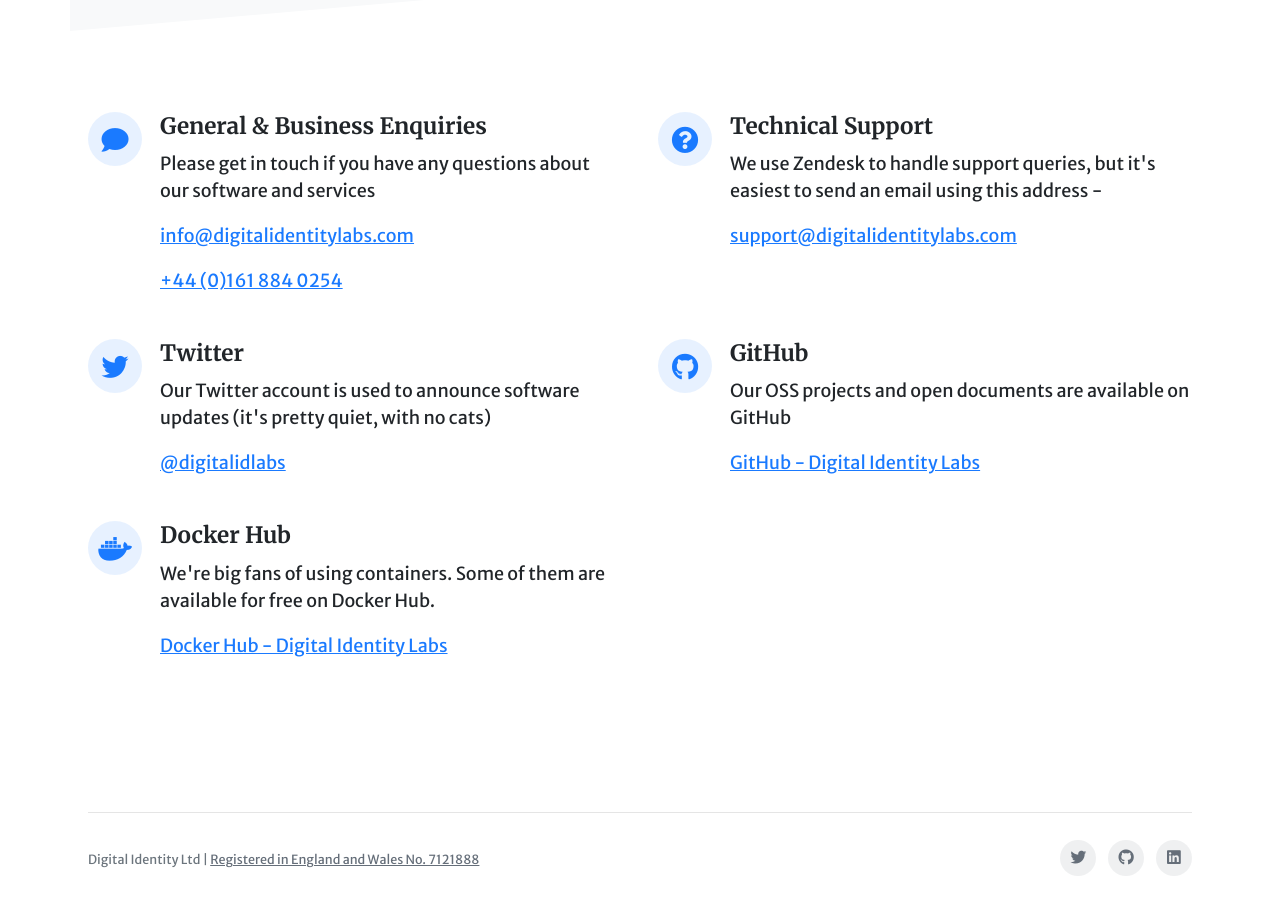
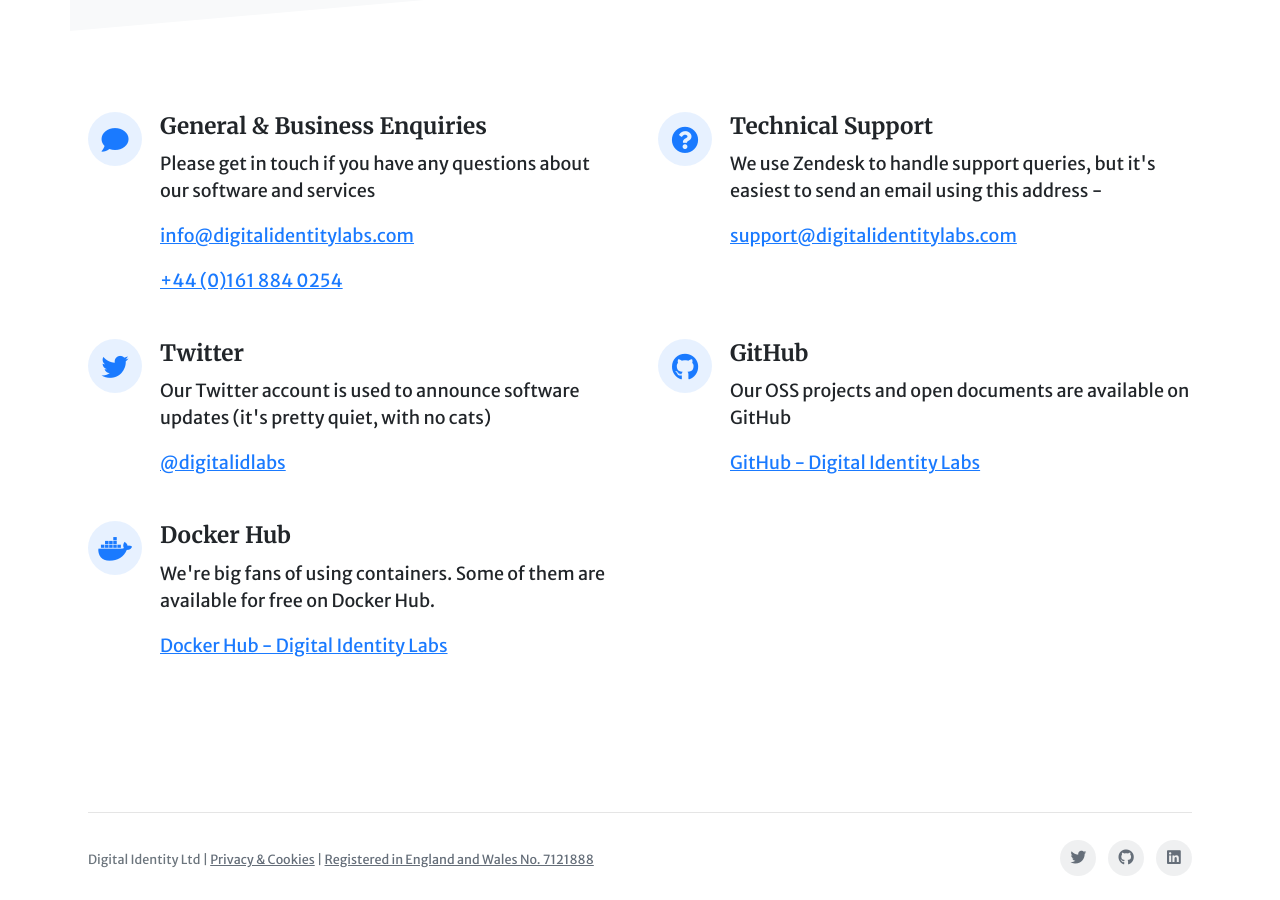
Before and after one commit to Digital-Identity-Labs/digital-identity-labs.github.io, a Jekyll site: the page built from index.html, in a window 1280 px wide and 900 px high, scrolled down 2368 px. Built offline with Jekyll 4.4.1, drawn with Linux system fonts in a browser that asks for light colours; the list of posts is cut into pages by our own code; comment, search, counter and statistics services are not loaded.

Commit message:
Link to the privacy policy, etc

```diff
--- a/_layouts/default.html
+++ b/_layouts/default.html
@@ -63,6 +63,7 @@
         <div class="d-flex flex-column flex-sm-row justify-content-sm-between align-items-center mt-4">
             <p class="small text-muted">
                 Digital Identity Ltd |
+                <a href="/privacy_etc.html">Privacy &amp; Cookies</a> |
                 <a href="https://beta.companieshouse.gov.uk/company/07121888">Registered in England and Wales No. 7121888</a></p>
 
             <ul class="list-inline">
```
